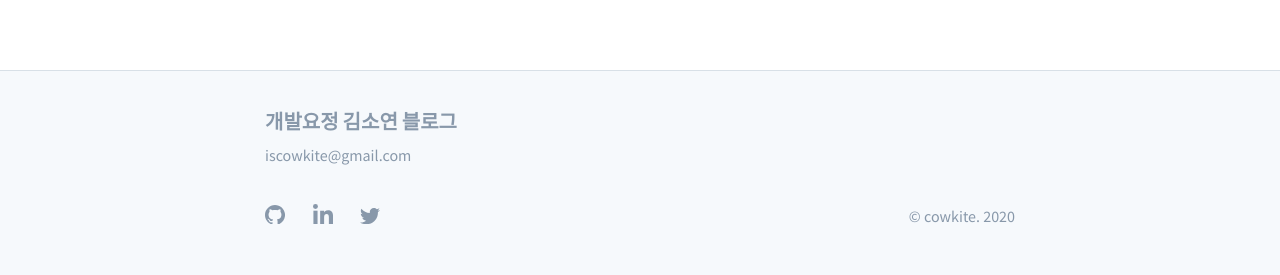
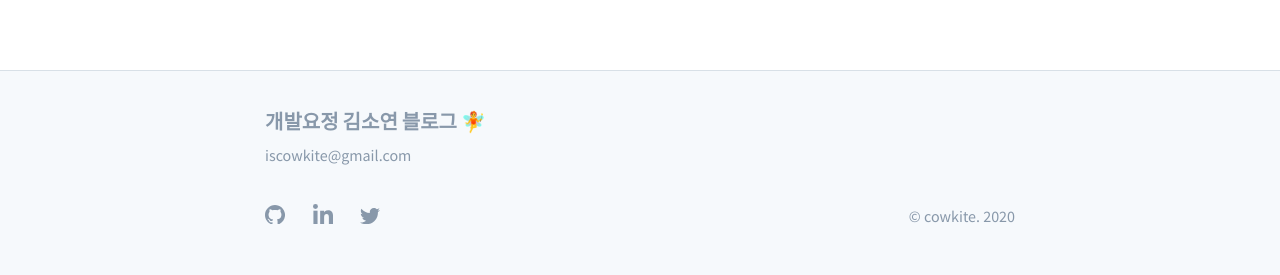
Before and after one commit to cowkite/cowkite.github.io, a Jekyll site: the page built from index.md, in a window 1280 px wide. Shown: the part 907-1182 px from the top of the page. Built offline with Jekyll 4.4.1, drawn with Linux system fonts in a browser that asks for light colours.

Commit message:
Edit meta

```diff
--- a/_config.yml
+++ b/_config.yml
@@ -18,7 +18,7 @@
 # You can create any custom variable you would like, and they will be accessible
 # in the templates via {{ site.myvariable }}.
 
-title: 개발요정 김소연 블로그
+title: 개발요정 김소연 블로그 &#x1F9DA;
 author: cowkite
 email: iscowkite@gmail.com
 description: >- # this means to ignore newlines until "baseurl:"
--- a/_includes/head.html
+++ b/_includes/head.html
@@ -12,7 +12,7 @@
     <meta property="og:type"            content="article" />
     <meta property="og:url"             content="{{ site.url }}{{ page.url }}" />
 
-    <meta property="og:image" content="{% if page.post-header == true or page.project-header == true %}{{ site.url }}{{ page.url }}{{ page.header-img }}{% else %}{{ site.url }}{{ '/img/share-img.jpg'}}{% endif %}">
+    <meta property="og:image" content="{% if page.post-header == true or page.project-header == true %}{{ site.url }}{{ page.url }}{{ page.header-img }}{% else %}{{ site.url }}{{'/meta/share_image.png'}}{% endif %}">
 
     <meta name="twitter:card" content="summary_large_image">
 
@@ -29,5 +29,5 @@
   <!-- CSS -->
   <link rel="stylesheet" href="{{ site.baseurl }}/styles.css">
   <link href="https://fonts.googleapis.com/css?family=Source+Sans+Pro:400,600,700" rel="stylesheet">
-  <link rel="shortcut icon" type="image/x-icon" href="{{ site.baseurl }}/_favicon/favicon.ico">
+  <link rel="shortcut icon" type="image/x-icon" href="/meta/favicon.ico">
 </head>
--- a/index.md
+++ b/index.md
@@ -3,21 +3,21 @@
 title: Home
 ---
 
-<link rel="shortcut icon" type="image/x-icon" href="{{ site.baseurl }}/_favicon/favicon.ico">
-
-<section class="explanation">
-    <table>
-        <tr>
-            <td rowspan='3'></td>
-            <td><span class="primary">@cowkite</span></td>
-        </tr>
-        <tr>
-            <td><h1 class="intro">김소연</h1></td>
-        </tr>
-        <tr>
-            <td>자타공인 개발요정 <span class="label-emoji">&#x1F9DA;</span></td>
-        </tr>
-    </table>
-</section>
+<div class="intro-animation">
+    <section class="explanation">
+        <table>
+            <tr>
+                <td rowspan='3'></td>
+                <td><span class="primary">@cowkite</span></td>
+            </tr>
+            <tr>
+                <td><h1 class="intro">김소연</h1></td>
+            </tr>
+            <tr>
+                <td>자타공인 개발요정 <span class="label-emoji">&#x1F9DA;</span></td>
+            </tr>
+        </table>
+    </section>
+</div>
 
 {% include home.html %}
```
Also changed, not shown: meta/favicon.ico (renamed from _favicon/favicon.ico), meta/favicon.png (renamed from _favicon/favicon.png), meta/favicon.svg (renamed from _favicon/favicon.svg), meta/profile_image.png (added), meta/share_image.png (added).
